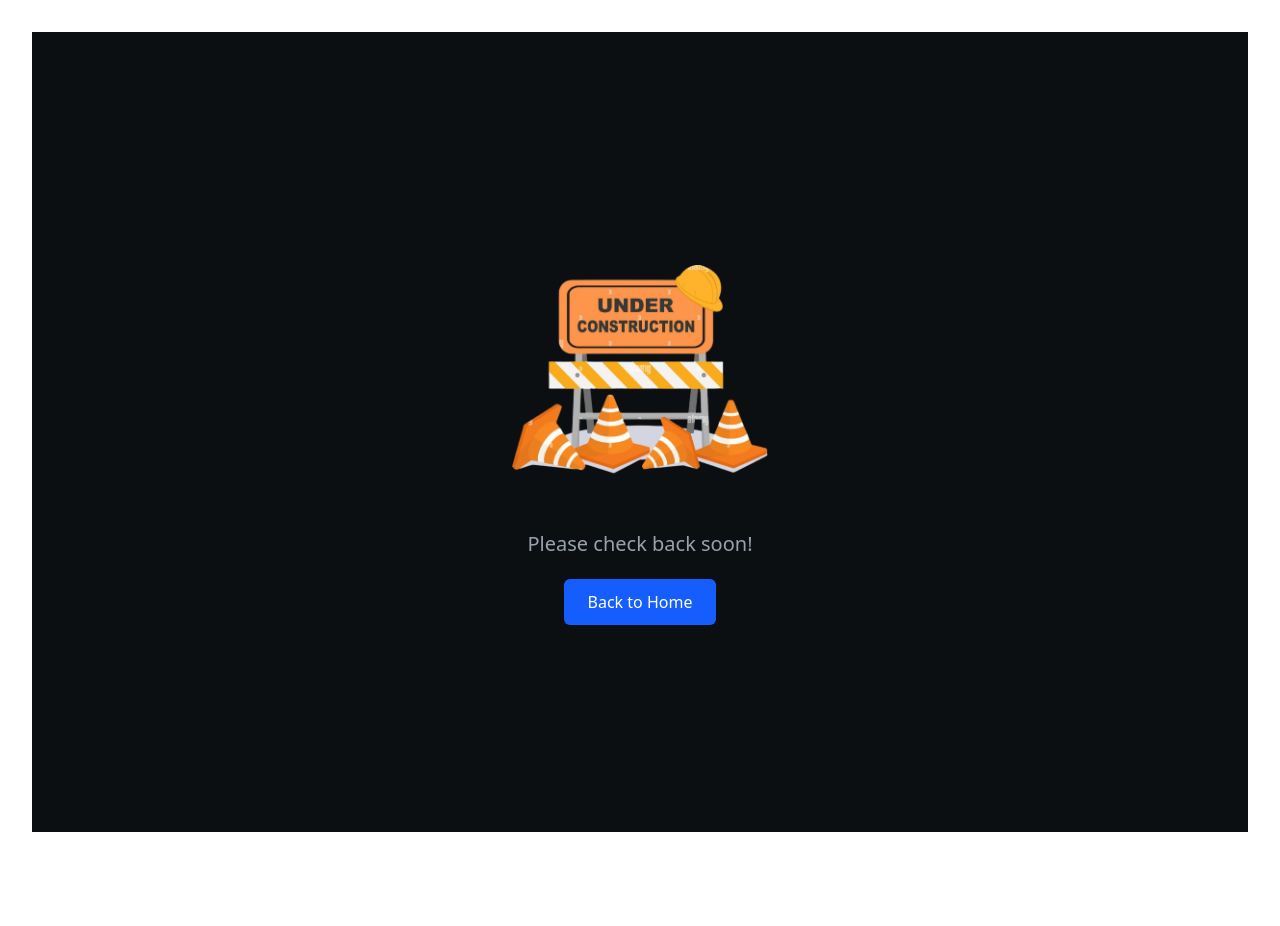
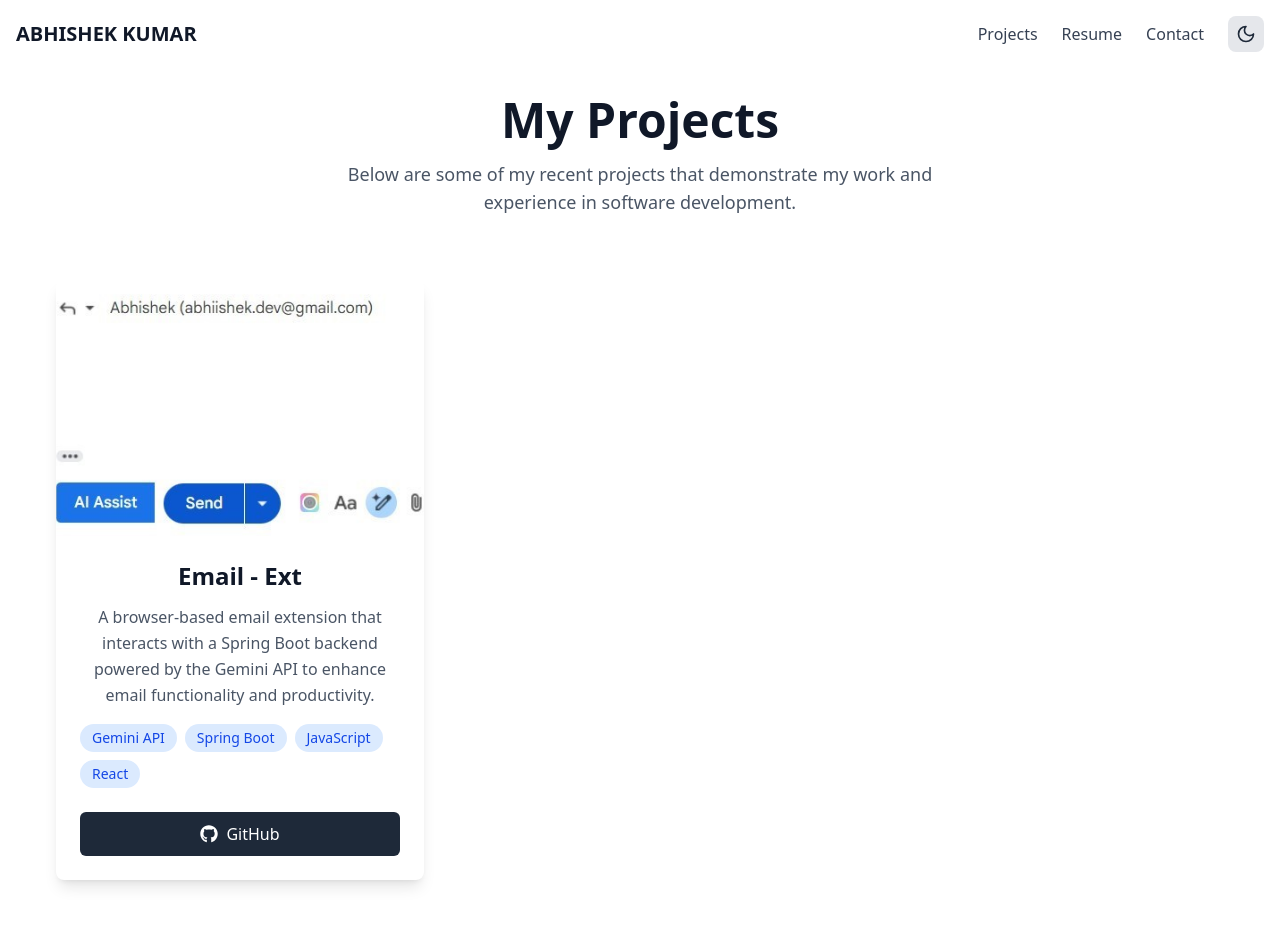
Before and after one commit to abhishek2316/portfolio, a React (Vite) app: page /portfolio/projects in a window 1280 px wide. Shown: the top 926 px of the page. Before the commit the page ends 864 px from the top, so only its background shows below. Built offline with nearby package versions, Linux system fonts and the light colour scheme.

Commit message:
Added the project section

```diff
--- a/src/App.jsx
+++ b/src/App.jsx
@@ -3,7 +3,8 @@ import { BrowserRouter as Router, Routes, Route } from 'react-router-dom'
 import Experience from './Components/Experience'
 import Header from './Components/Header'
 import Home from './Components/Home'
-import UnderConstruction from './Components/UnderConstruction'
+// import UnderConstruction from './Components/UnderConstruction'
+import Projects from './Components/Projects'
 import Contact from './Components/Contact'
 
 function HomePage() {
@@ -22,7 +23,8 @@ function App() {
     <div className="bg-white dark:bg-[#0c0f11] min-h-screen text-gray-900 dark:text-gray-100">
         <Routes>
           <Route path="/" element={<HomePage />} />
-          <Route path="/projects" element={<UnderConstruction />} />
+          {/* <Route path="/projects" element={<UnderConstruction />} /> */}
+          <Route path="/projects" element={<Projects />} />
         </Routes>
     </div>
   )
--- /dev/null
+++ b/src/Components/Projects.jsx
@@ -0,0 +1,172 @@
+import React from 'react';
+import { FaGithub, FaExternalLinkAlt } from 'react-icons/fa';
+import Header from './Header';
+import project1 from '../assets/images/demo.jpg';
+
+const PROJECTS = [
+  {
+    id: 1,
+    title: "Email - Ext",
+    description: "A browser-based email extension that interacts with a Spring Boot backend powered by the Gemini API to enhance email functionality and productivity.",
+    image: project1,
+    technologies: ["Gemini API", "Spring Boot", "JavaScript", "React"],
+    githubLink: "https://github.com/abhishek2316/email-ext",
+    // liveLink: "https://email-ext-demo.com" // Uncomment when deployed
+  },
+//   {
+//     id: 2,
+//     title: "Project Name 2",
+//     description: "Another exciting project showcasing your skills. Describe the key features and your role in the development process.",
+//     image: "https://via.placeholder.com/600x400/1a1f26/ffffff?text=Project+2",
+//     technologies: ["TypeScript", "Next.js", "Tailwind"],
+//     githubLink: "https://github.com/yourusername/project2",
+//     liveLink: "https://project2-demo.com"
+//   },
+//   {
+//     id: 3,
+//     title: "Project Name 3",
+//     description: "This project demonstrates advanced concepts and problem-solving abilities. Highlight unique challenges overcome.",
+//     image: "https://via.placeholder.com/600x400/1a1f26/ffffff?text=Project+3",
+//     technologies: ["Python", "Flask", "PostgreSQL"],
+//     githubLink: "https://github.com/yourusername/project3",
+//     liveLink: "https://project3-demo.com"
+//   }
+];
+
+
+const ProjectCard = ({ project }) => {
+  // Check if links exist
+  const hasGithubLink = Boolean(project.githubLink);
+  const hasLiveLink = Boolean(project.liveLink);
+  const hasAnyLink = hasGithubLink || hasLiveLink;
+
+  return (
+    <article className="bg-white dark:bg-[#161b22] rounded-lg overflow-hidden shadow-lg hover:shadow-2xl transition-all duration-300 transform hover:-translate-y-2">
+
+      {/* Project Image */}
+      <div className="relative overflow-hidden h-64 bg-gray-200 dark:bg-[#0d1117]">
+        <img
+          src={project.image}
+          alt={`${project.title} preview`}
+          className="w-full h-full object-cover transition-transform duration-300 hover:scale-110"
+          loading="lazy"
+        />
+        <div className="absolute inset-0 bg-gradient-to-t from-black/60 to-transparent opacity-0 hover:opacity-100 transition-opacity duration-300" />
+      </div>
+
+      {/* Project Content */}
+      <div className="p-6">
+
+        {/* Project Title */}
+        <h3 className="text-2xl font-bold mb-3 text-gray-900 dark:text-gray-100">
+          {project.title}
+        </h3>
+
+        {/* Project Description */}
+        <p className="text-gray-600 dark:text-gray-400 mb-4 leading-relaxed">
+          {project.description}
+        </p>
+
+        {/* Technology Tags */}
+        <div className="flex flex-wrap gap-2 mb-6">
+          {project.technologies.map((tech, index) => (
+            <span
+              key={`${project.id}-${tech}-${index}`}
+              className="px-3 py-1 text-sm bg-blue-100 dark:bg-blue-900/30 text-blue-700 dark:text-blue-300 rounded-full"
+            >
+              {tech}
+            </span>
+          ))}
+        </div>
+
+        {/* Action Buttons - Automatically adjusts based on available links */}
+        {hasAnyLink && (
+          <div className="flex gap-4">
+
+            {/* GitHub Repository Button - Shows only if githubLink exists */}
+            {hasGithubLink && (
+              <a
+                href={project.githubLink}
+                target="_blank"
+                rel="noopener noreferrer"
+                className={`flex items-center justify-center gap-2 px-4 py-2.5 bg-gray-800 dark:bg-gray-700 text-white rounded-md hover:bg-gray-900 dark:hover:bg-gray-600 transition-colors duration-200 ${
+                  hasLiveLink ? 'flex-1' : 'flex-1'
+                }`}
+                aria-label={`View ${project.title} source code on GitHub`}
+              >
+                <FaGithub className="text-lg" />
+                <span>GitHub</span>
+              </a>
+            )}
+
+            {/* Live View Button - Shows only if liveLink exists */}
+            {hasLiveLink && (
+              <a
+                href={project.liveLink}
+                target="_blank"
+                rel="noopener noreferrer"
+                className="flex-1 flex items-center justify-center gap-2 px-4 py-2.5 bg-blue-600 text-white rounded-md hover:bg-blue-700 transition-colors duration-200"
+                aria-label={`View ${project.title} live demo`}
+              >
+                <FaExternalLinkAlt className="text-sm" />
+                <span>Live View</span>
+              </a>
+            )}
+
+          </div>
+        )}
+      </div>
+    </article>
+  );
+};
+
+/**
+ * ============================================
+ * PROJECTS PAGE COMPONENT
+ * ============================================
+ * Main page component that displays all projects
+ */
+const Projects = () => {
+  return (
+    <>
+      {/* Navigation Header */}
+      <Header />
+
+      {/* Main Content */}
+      <main className="min-h-screen bg-white dark:bg-[#0c0f11] py-16 px-6">
+        <div className="max-w-7xl mx-auto">
+
+          {/* Page Header */}
+          <header className="text-center mb-16">
+            <h1 className="text-4xl md:text-5xl font-bold text-gray-900 dark:text-gray-100 mb-4">
+              My Projects
+            </h1>
+            <p className="text-lg text-gray-600 dark:text-gray-400 max-w-2xl mx-auto">
+              Below are some of my recent projects that demonstrate my work and experience in software development.
+            </p>
+          </header>
+
+          {/* Projects Grid */}
+          <section className="grid grid-cols-1 md:grid-cols-2 lg:grid-cols-3 gap-8 mb-12">
+            {PROJECTS.map((project) => (
+              <ProjectCard key={project.id} project={project} />
+            ))}
+          </section>
+
+          {/* Back to Home Button */}
+          <footer className="text-center">
+            <a
+              href="/"
+              className="inline-block px-6 py-3 bg-gray-800 dark:bg-gray-700 text-white rounded-md hover:bg-gray-900 dark:hover:bg-gray-600 transition-colors duration-200"
+            >
+              ← Back to Home
+            </a>
+          </footer>
+
+        </div>
+      </main>
+    </>
+  );
+};
+
+export default Projects;
```
Also changed, not shown: src/assets/images/demo.jpg (added), 1 other file (tests, documents, lock files or other folders).
